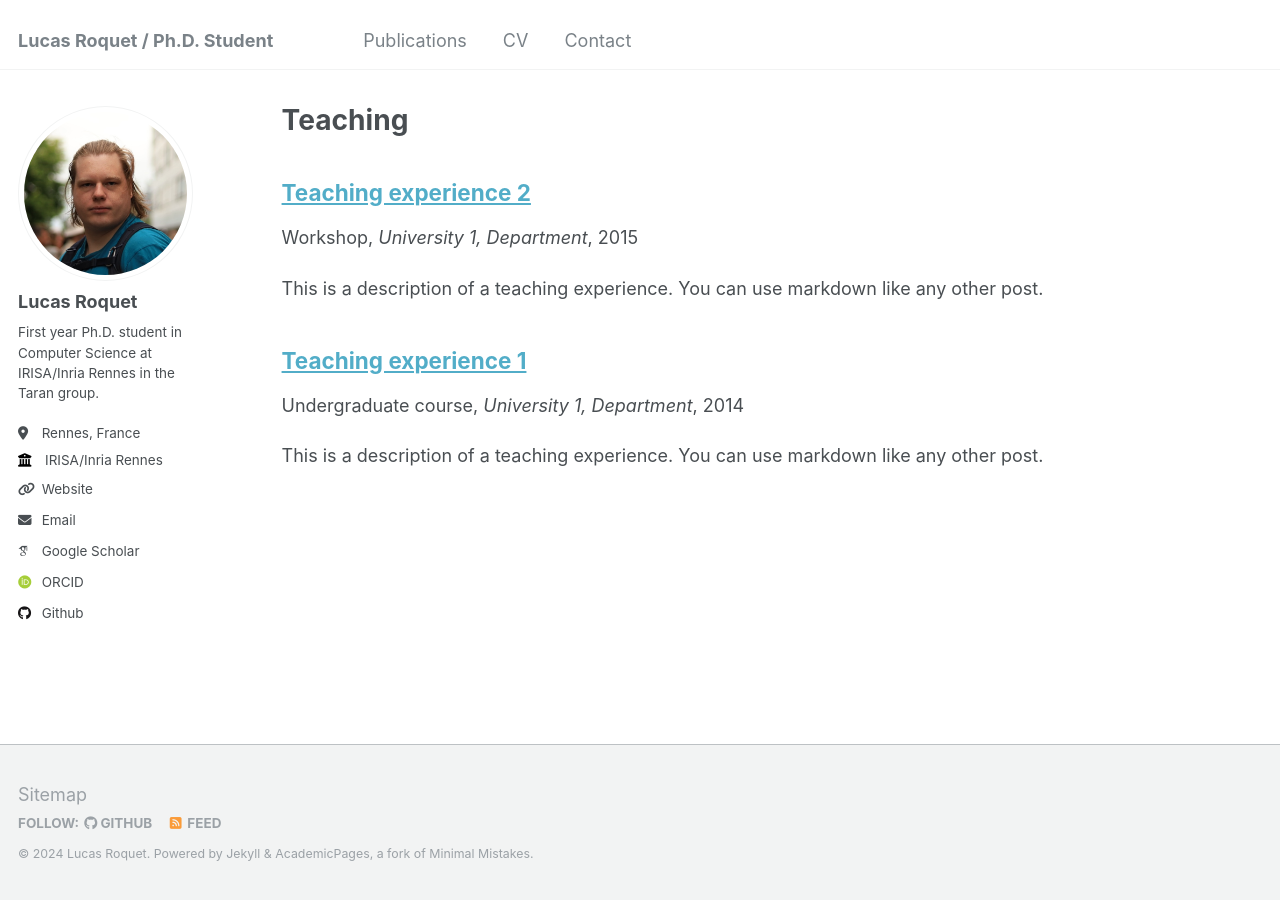
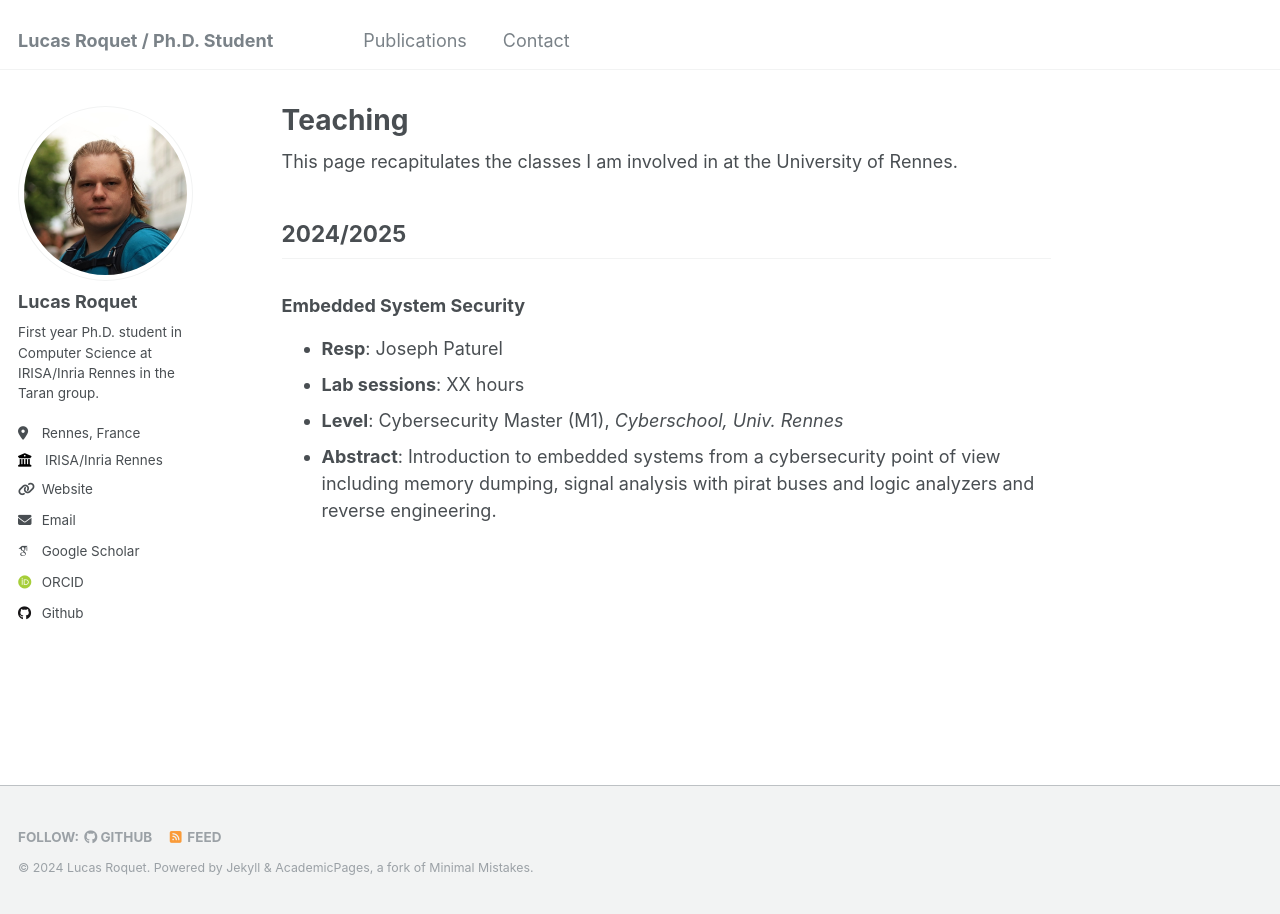
Before and after one commit to lucasrqt/lucasrqt.github.io, a Jekyll site: the page built from _pages/teaching.md, in a window 1280 px wide. Built offline with Jekyll 4.4.1, drawn with Linux system fonts in a browser that asks for light colours; some web fonts are replaced.

```diff
--- a/_data/navigation.yml
+++ b/_data/navigation.yml
@@ -20,8 +20,8 @@ main:
   # - title: "Blog Posts"
   #   url: /year-archive/
 
-  - title: "CV"
-    url: /cv/
+  # - title: "CV"
+  #   url: /cv/
 
   - title: "Contact"
     url: /contact/
--- a/_includes/footer/custom.html
+++ b/_includes/footer/custom.html
@@ -1,3 +1,3 @@
 <!-- start custom footer snippets -->
-<a href="/sitemap/">Sitemap</a>
+<!-- <a href="/sitemap/">Sitemap</a> -->
 <!-- end custom footer snippets -->
--- /dev/null
+++ b/_pages/teaching.md
@@ -0,0 +1,15 @@
+---
+title: "Teaching"
+permalink: /teaching/
+author_profile: true
+---
+
+This page recapitulates the classes I am involved in at the University of Rennes.
+
+## 2024/2025
+
+### Embedded System Security
+- **Resp**: Joseph Paturel
+- **Lab sessions**: XX hours
+- **Level**: Cybersecurity Master (M1), *Cyberschool, Univ. Rennes*
+- **Abstract**: Introduction to embedded systems from a cybersecurity point of view including memory dumping, signal analysis with pirat buses and logic analyzers and reverse engineering.
--- a/_teaching/2014-spring-teaching-1.md
+++ /dev/null
@@ -1,20 +0,0 @@
----
-title: "Teaching experience 1"
-collection: teaching
-type: "Undergraduate course"
-permalink: /teaching/2014-spring-teaching-1
-venue: "University 1, Department"
-date: 2014-01-01
-location: "City, Country"
----
-
-This is a description of a teaching experience. You can use markdown like any other post.
-
-Heading 1
-======
-
-Heading 2
-======
-
-Heading 3
-======
--- a/_teaching/2015-spring-teaching-2.md
+++ /dev/null
@@ -1,20 +0,0 @@
----
-title: "Teaching experience 2"
-collection: teaching
-type: "Workshop"
-permalink: /teaching/2015-spring-teaching-1
-venue: "University 1, Department"
-date: 2015-01-01
-location: "City, Country"
----
-
-This is a description of a teaching experience. You can use markdown like any other post.
-
-Heading 1
-======
-
-Heading 2
-======
-
-Heading 3
-======
```
Also changed, not shown: _pages/about.md (+2 -1 lines), _pages/contact.md (+1 -4 lines), _portfolio/portfolio-1.md (deleted, +0 -7 lines), _portfolio/portfolio-2.html (deleted, +0 -7 lines), _posts/2012-08-14-blog-post-1.md (deleted, +0 -20 lines), _posts/2013-08-14-blog-post-2.md (deleted, +0 -20 lines), _posts/2014-08-14-blog-post-3.md (deleted, +0 -20 lines), _posts/2015-08-14-blog-post-4.md (deleted, +0 -20 lines), _posts/2199-01-01-future-post.md (deleted, +0 -11 lines), _talks/2012-03-01-talk-1.md (deleted, +0 -11 lines), _talks/2013-03-01-tutorial-1.md (deleted, +0 -13 lines), _talks/2014-02-01-talk-2.md (deleted, +0 -13 lines), _talks/2014-03-01-talk-3.md (deleted, +0 -11 lines), _pages/_sitemap.md (renamed from _pages/sitemap.md), 1 more files.
